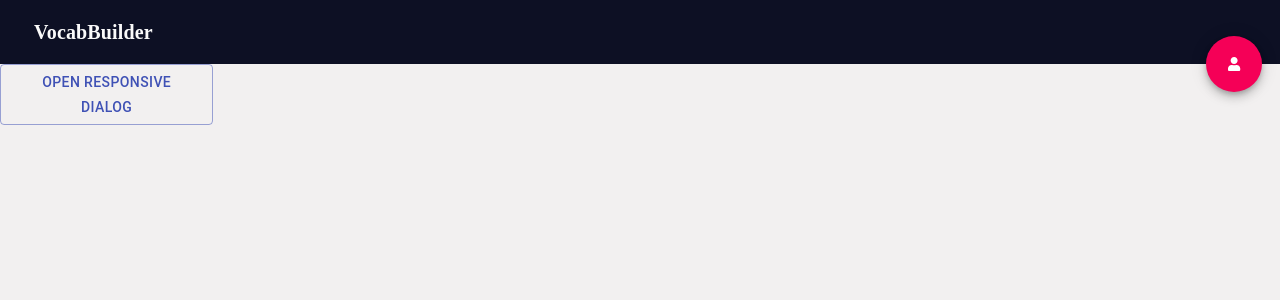
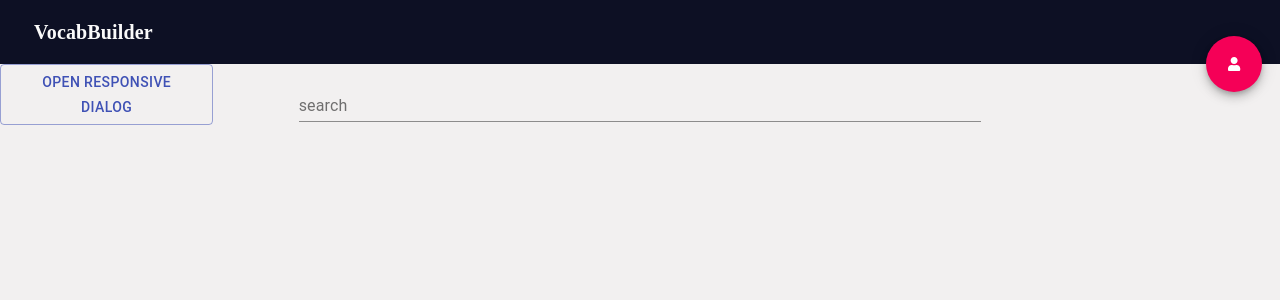
Before and after one commit to naot-shio/vocab-app-firebase-frontend, a React (Create React App) app: page /words in a window 1280 px wide. Shown: the top 300 px of the page. Built offline with nearby package versions, Linux system fonts and the light colour scheme; no server answers.

Commit message:
Add a search functionality

```diff
--- a/src/components/sentences/SentenceList.js
+++ b/src/components/sentences/SentenceList.js
@@ -1,4 +1,3 @@
-
 import React, { Component } from 'react'
 import AuthenticationIcon from '../auth/AuthenticationIcon'
 import Profile from '../pages/Profile'
@@ -10,6 +9,7 @@ import Grid from '@material-ui/core/Grid'
 import DialogActions from '@material-ui/core/DialogActions'
 import Dialog from '@material-ui/core/Dialog'
 import Button from '@material-ui/core/Button'
+import TextField from '@material-ui/core/TextField'
 import styles from '../../styles/SentenceListStyles'
 
 // Redux
@@ -22,17 +22,29 @@ class SentenceList extends Component {
     this.state = {
       clicked: false,
       open: false,
-      numOfSentences: 10
+      keyword: ''
     }
     this.handleClickToggle = this.handleClickToggle.bind(this)
   }
 
   componentDidMount() {
-    this.props.getSentences(this.state.numOfSentences);
+    this.props.getSentences(this.state.keyword);
   }
 
   handleClickToggle() {
     this.setState({ open: !this.state.open })
+  }
+
+  handleChange = (evt) => {
+    this.setState({
+      [evt.target.name]: evt.target.value
+    });
+  }
+
+  handleSubmit = (evt) => {
+    evt.preventDefault()
+    this.props.getSentences(this.state.keyword);
+    this.setState({ keyword: '' })
   }
 
   render() {
@@ -62,6 +74,19 @@ class SentenceList extends Component {
         </Grid>
 
         <Grid item sm={8} xs={10}>
+          <div className={classes.textField}>
+            <form onSubmit={this.handleSubmit}>
+              <TextField
+                name="keyword"
+                type="text"
+                value={this.state.keyword}
+                label="search"
+                onChange={this.handleChange}
+                fullWidth
+              />
+            </form>
+          </div>
+
           <AllSentences
             sentences={sentences}
             loading={loading}
@@ -69,6 +94,7 @@ class SentenceList extends Component {
             name={name}
           />
         </Grid>
+
         <Grid item sm={2} xs={1}>
           <div className={classes.auth}>
             <AuthenticationIcon />
--- a/src/redux/actions/dataActions.js
+++ b/src/redux/actions/dataActions.js
@@ -13,11 +13,11 @@ import {
 
 import axios from 'axios'
 
-export const getSentences = (numOfSentences) => (dispatch) => {
+export const getSentences = (keyword) => (dispatch) => {
   dispatch({ type: LOADING_DATA });
   axios.get('/sentences', {
     params: {
-      limit: numOfSentences
+      keyword: keyword
     }
   })
     .then(res => {
--- a/src/styles/SentenceListStyles.js
+++ b/src/styles/SentenceListStyles.js
@@ -1,4 +1,10 @@
 const styles = {
+  textField:{
+    margin: 10,
+    width: "80%",
+    marginLeft: "auto",
+    marginRight: "auto"
+  },
   Card: {
     margin: 30,
     width: 700,
```
